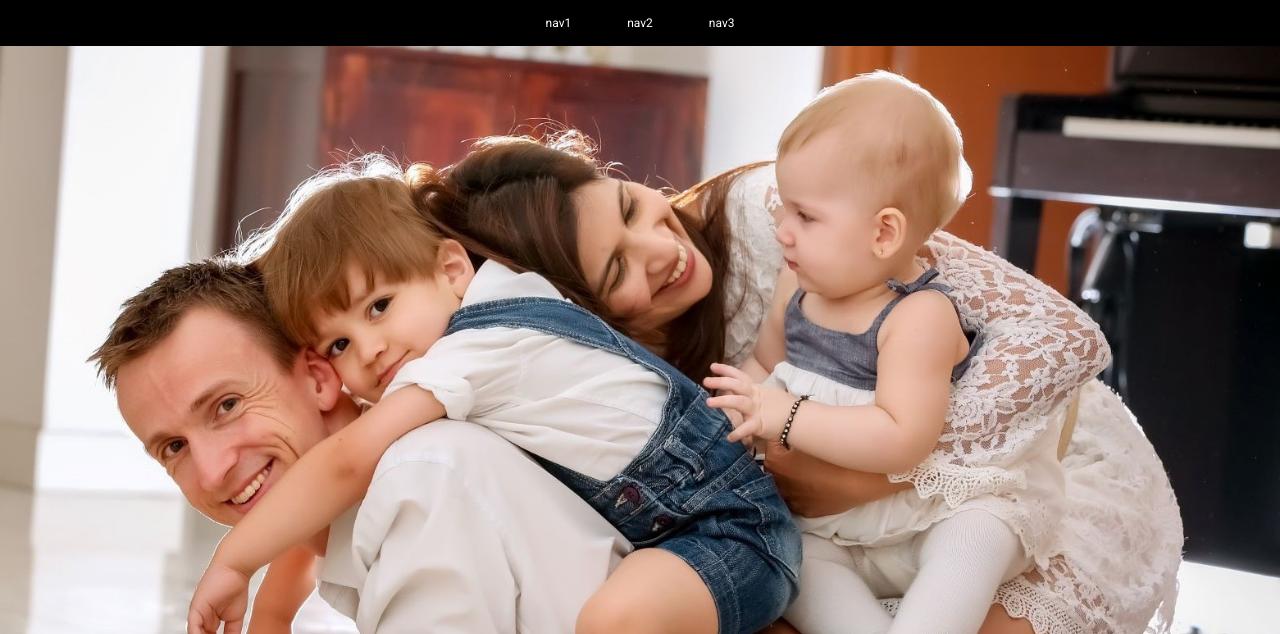
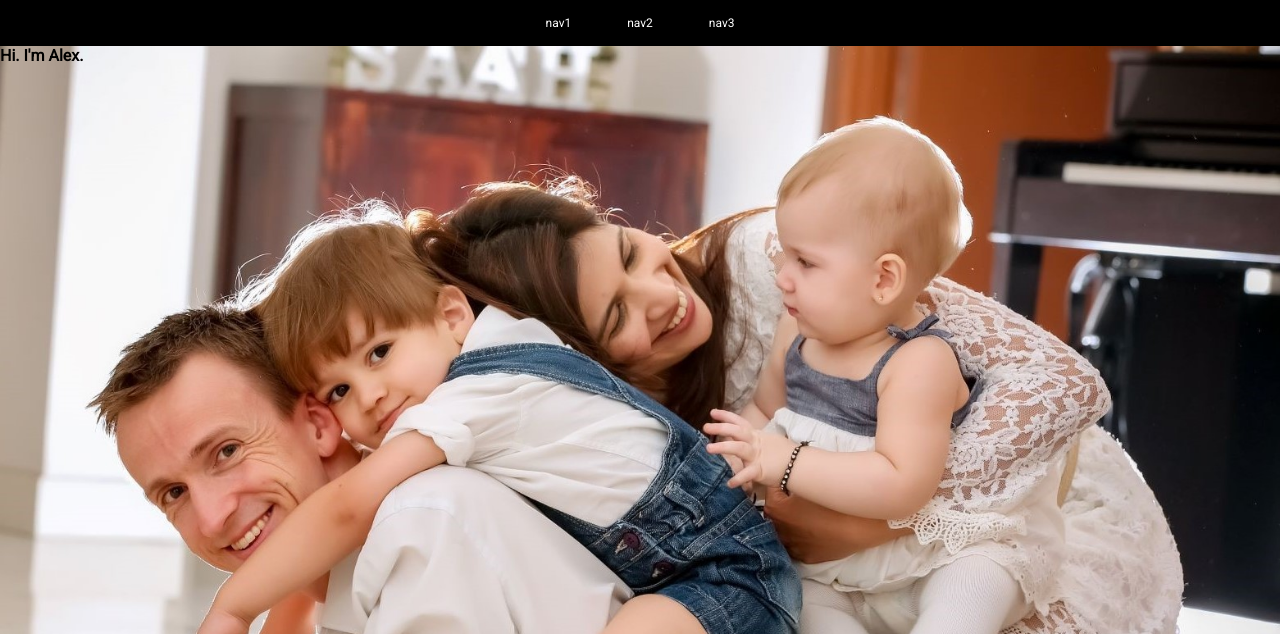
Before and after one commit to alexjameswalton/_myPortfolio, a plain HTML site: page index.html in a window 1280 px wide. Shown: the top 634 px of the page. Drawn offline with Linux system fonts and the light colour scheme.

Commit message:
amended images

```diff
--- a/index.html
+++ b/index.html
@@ -19,7 +19,7 @@
         </nav>
 
         <section id="headerImage">
-
+            <h2>Hi. I'm Alex.</h2>
         </section>
     </header>
 
--- a/styles.css
+++ b/styles.css
@@ -10,7 +10,7 @@ body {
 
 }
 
-header{
+#headerImage{
     background-image: url('./images/061_medium3.jpg');
     width: 100%;
     height: 0;
```
Also changed, not shown: images/061_medium4.jpg (added).
